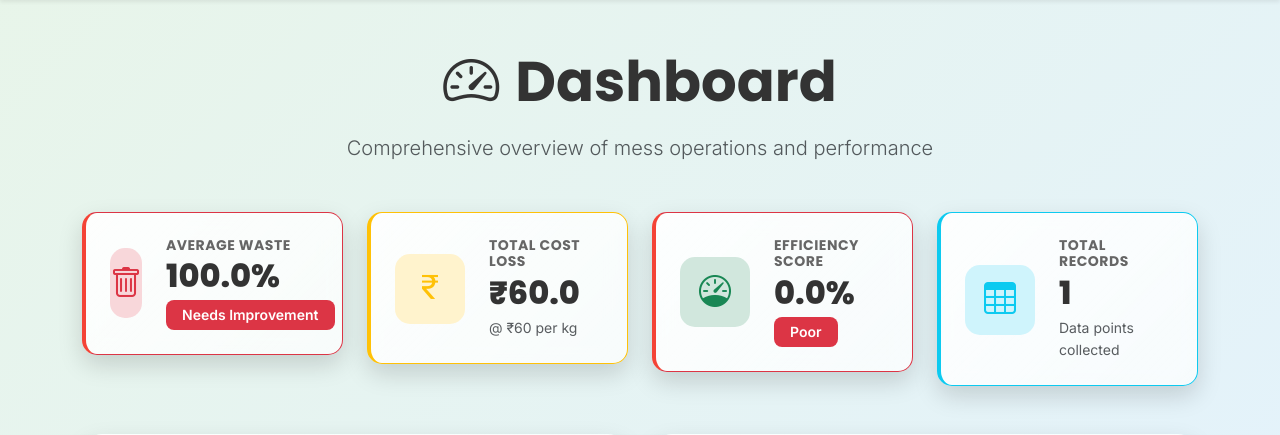
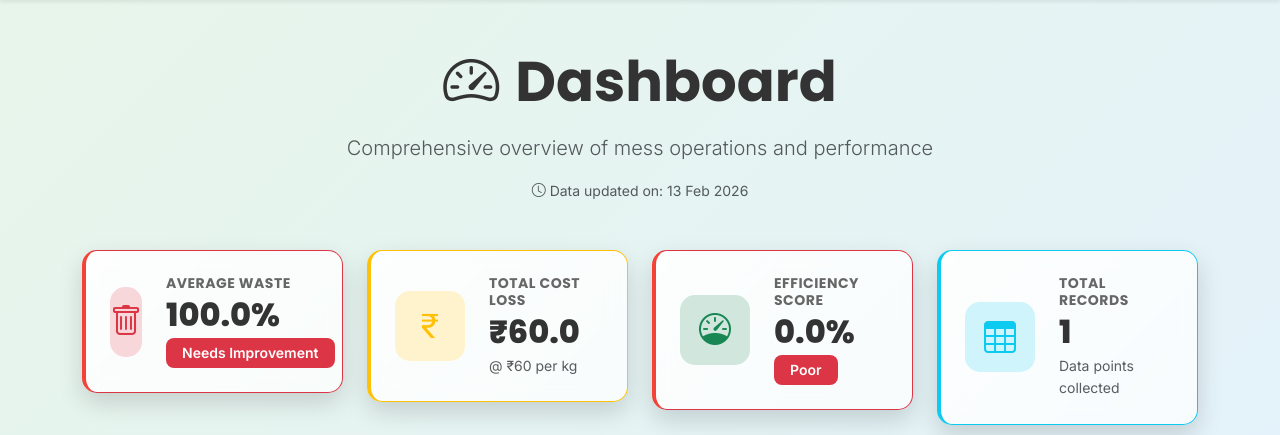
Before and after one commit to 15athira/WasteLess, a Flask app: page /dashboard in a window 1280 px wide. Shown: the part 64-499 px from the top of the page. Run offline with Flask 3, Linux system fonts and the light colour scheme; tables that the repository leaves empty hold one stand-in row (values such as "Sample post").

Commit message:
Date added

```diff
--- a/app.py
+++ b/app.py
@@ -167,9 +167,13 @@ def dashboard():
         df_display["waste_percent"] = df_display["waste_percent"].round(2)
         df_display["efficiency"] = df_display["efficiency"].round(2)
 
+        # Get current timestamp for "Last Updated"
+        last_updated = datetime.datetime.now().strftime('%d %b %Y')
+
         return render_template("dashboard.html",
                              tables=df_display.to_html(classes='table table-striped table-hover', index=False),
                              metrics=metrics,
+                             last_updated=last_updated,
                              no_data=False)
 
     except Exception as e:
--- a/templates/dashboard.html
+++ b/templates/dashboard.html
@@ -10,6 +10,11 @@
                 <i class="bi bi-speedometer2 me-3"></i>Dashboard
             </h1>
             <p class="lead text-muted">Comprehensive overview of mess operations and performance</p>
+            {% if not no_data %}
+            <p class="text-muted small">
+                <i class="bi bi-clock me-1"></i>Data updated on: {{ last_updated }}
+            </p>
+            {% endif %}
         </div>
 
         {% if no_data %}
```
